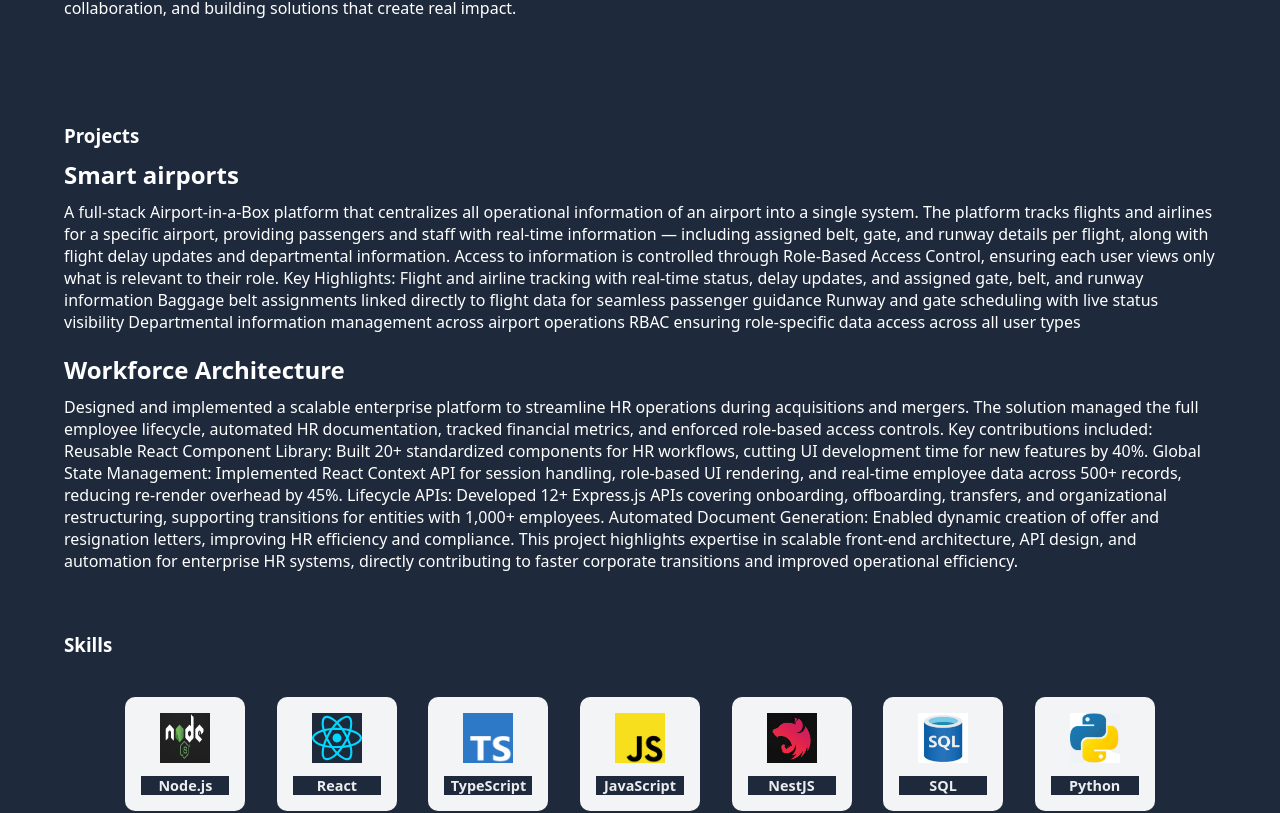
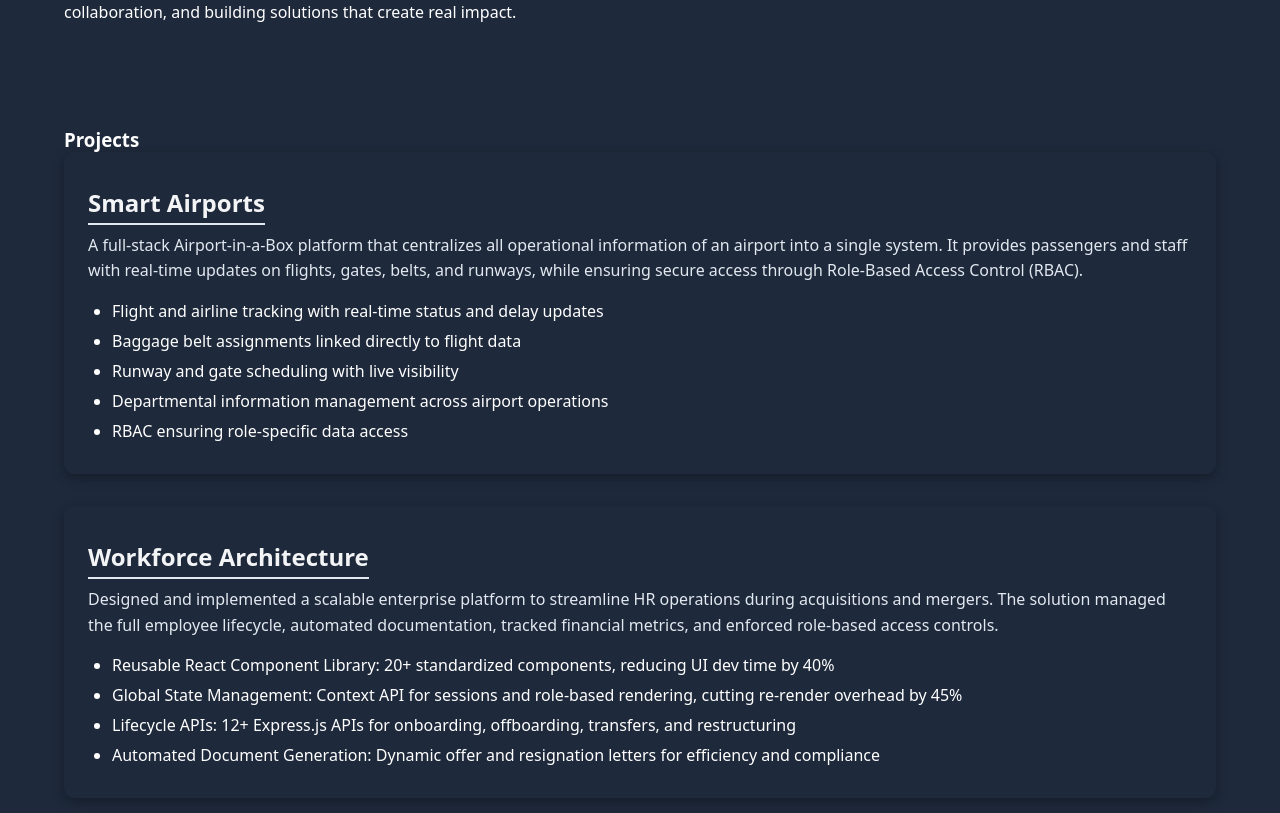
Before and after one commit to Hishitharachuri/HishithaPortfolio, a React app: page / in a window 1280 px wide. Shown: the part 858-1671 px from the top of the page. Built offline with nearby package versions, Linux system fonts and the light colour scheme; the HTML template or start-up script is replaced by a standard one.

Commit message:
Portfolio style changes

```diff
--- a/src/App.css
+++ b/src/App.css
@@ -20,7 +20,7 @@ body {
 .navbar {
   background-color: #1e293b;
   padding: 16px 32px;
-  display: flex;
+  flex:1;
 }
 
 .nav-list {
@@ -43,6 +43,7 @@ body {
   padding: 6px 10px;
   border-radius: 6px;
   transition: background 0.2s ease;
+  display:flex;
 }
 
 .nav-link:hover {
@@ -136,8 +137,7 @@ body {
 
   .hero-content,
   .about-content
-  .project-summary
-  .section-container{
+  .project-content {
     flex-direction: column;
     text-align: center;
   }
@@ -297,3 +297,46 @@ body {
   margin-top: 10px;
 
 }
+
+.section-title {
+  font-size: 2rem;
+  margin-bottom: 2rem;
+  text-align: center;
+  color: #f3f4f6;
+}
+
+.heading {
+  font-size: 1.5rem;
+  margin-bottom: 0.5rem;
+  color: #f3f4f6;
+}
+
+.underline {
+  border-bottom: 2px solid #e2e8f0;; /* professional underline */
+  display: inline-block;
+  padding-bottom: 4px;
+}
+
+.project-card {
+  color: #e2e8f0;
+  padding: 1.5rem;
+  border-radius: 10px;
+  margin-bottom: 2rem;
+  box-shadow: 0 4px 12px rgba(0,0,0,0.3);
+}
+
+.project-summary {
+  margin-bottom: 1rem;
+  color: #e2e8f0;
+  line-height: 1.6;
+}
+
+.project-highlights {
+  list-style: disc;
+  padding-left: 1.5rem;
+  color: #cbd5e1;
+}
+
+.project-highlights li {
+  margin-bottom: 0.5rem;
+}
--- a/src/components/Projects.jsx
+++ b/src/components/Projects.jsx
@@ -1,39 +1,46 @@
-import image from "../assets/project.png"
+import image from "../assets/project.png";
+
 export default function Project() {
   return (
     <section className="section-container">
+
+      <div className="project-content">
         <h1>Projects</h1>
-                <div className="project-content">
-                <h2 className="heading">Smart airports</h2>
+        {/* Smart Airports */}
+        <div className="project-card">
+          <h2 className="heading underline">Smart Airports</h2>
+          <p className="project-summary">
+            A full-stack Airport-in-a-Box platform that centralizes all operational
+            information of an airport into a single system. It provides passengers
+            and staff with real-time updates on flights, gates, belts, and runways,
+            while ensuring secure access through Role-Based Access Control (RBAC).
+          </p>
+          <ul className="project-highlights">
+            <li>Flight and airline tracking with real-time status and delay updates</li>
+            <li>Baggage belt assignments linked directly to flight data</li>
+            <li>Runway and gate scheduling with live visibility</li>
+            <li>Departmental information management across airport operations</li>
+            <li>RBAC ensuring role-specific data access</li>
+          </ul>
+        </div>
 
+        {/* Workforce Architecture */}
+        <div className="project-card">
+          <h2 className="heading underline">Workforce Architecture</h2>
           <p className="project-summary">
-                    A full-stack Airport-in-a-Box platform that centralizes all operational information of an airport into a single system.
-                    The platform tracks flights and airlines for a specific airport, providing passengers and staff with real-time information — including assigned belt, gate, and runway details per flight, along with flight delay updates and departmental information. Access to information is controlled through Role-Based Access Control, ensuring each user views only what is relevant to their role.
-
-                    Key Highlights:
-                    Flight and airline tracking with real-time status, delay updates, and assigned gate, belt, and runway information
-                    Baggage belt assignments linked directly to flight data for seamless passenger guidance
-                    Runway and gate scheduling with live status visibility
-                    Departmental information management across airport operations
-                    RBAC ensuring role-specific data access across all user types
+            Designed and implemented a scalable enterprise platform to streamline HR
+            operations during acquisitions and mergers. The solution managed the full
+            employee lifecycle, automated documentation, tracked financial metrics,
+            and enforced role-based access controls.
           </p>
-
-                <h2 className="heading">Workforce Architecture</h2>
-
-                <p className="project-summary">
-                    Designed and implemented a scalable enterprise platform to streamline HR operations during acquisitions and mergers. The solution managed the full employee lifecycle, automated HR documentation, tracked financial metrics, and enforced role-based access controls. Key contributions included:
-
-                    Reusable React Component Library: Built 20+ standardized components for HR workflows, cutting UI development time for new features by 40%.
-
-                    Global State Management: Implemented React Context API for session handling, role-based UI rendering, and real-time employee data across 500+ records, reducing re-render overhead by 45%.
-
-                    Lifecycle APIs: Developed 12+ Express.js APIs covering onboarding, offboarding, transfers, and organizational restructuring, supporting transitions for entities with 1,000+ employees.
-
-                    Automated Document Generation: Enabled dynamic creation of offer and resignation letters, improving HR efficiency and compliance.
-
-                    This project highlights expertise in scalable front-end architecture, API design, and automation for enterprise HR systems, directly contributing to faster corporate transitions and improved operational efficiency.
-                </p>
+          <ul className="project-highlights">
+            <li>Reusable React Component Library: 20+ standardized components, reducing UI dev time by 40%</li>
+            <li>Global State Management: Context API for sessions and role-based rendering, cutting re-render overhead by 45%</li>
+            <li>Lifecycle APIs: 12+ Express.js APIs for onboarding, offboarding, transfers, and restructuring</li>
+            <li>Automated Document Generation: Dynamic offer and resignation letters for efficiency and compliance</li>
+          </ul>
+        </div>
       </div>
     </section>
-    )
+  );
 }
```
Also changed, not shown: src/components/NavContacts.jsx (deleted, +0 -72 lines). Lines whose indentation alone changed are shown as unchanged.
